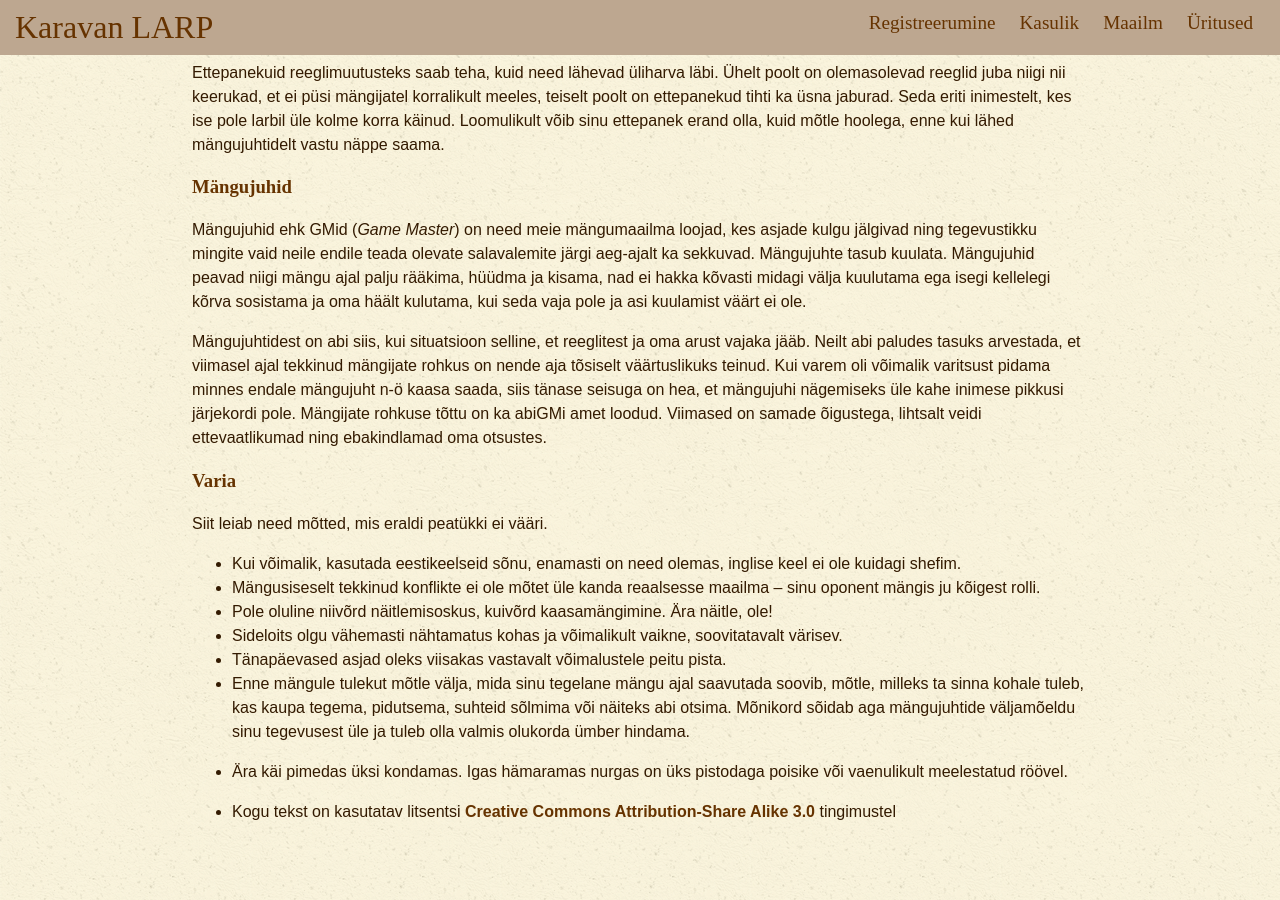
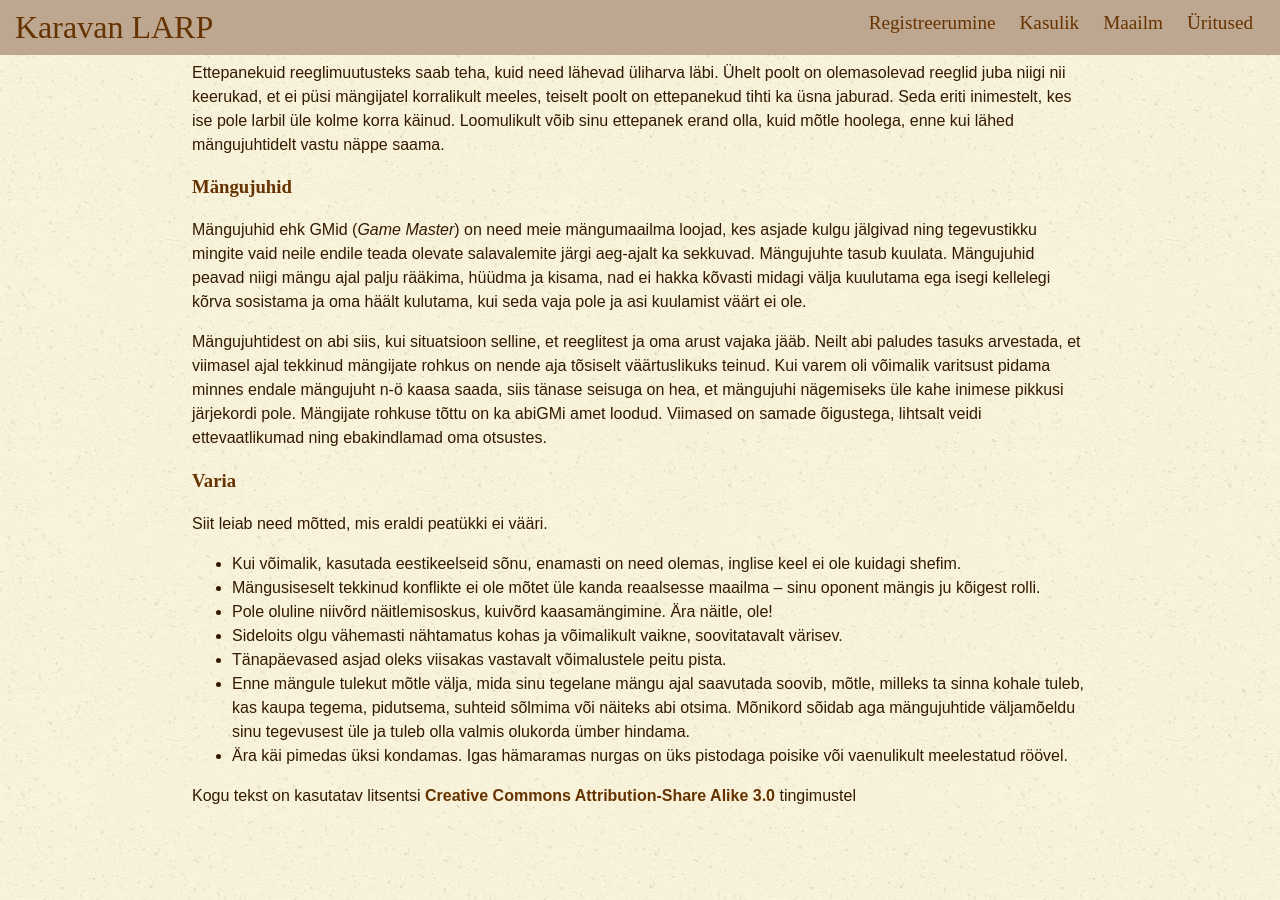
Before and after one commit to karavanlarp/karavanlarp.github.io, a Jekyll site: the page built from est/useful/larp.md, in a window 1280 px wide and 900 px high, scrolled down 5547 px. Built offline with Jekyll 4.4.1, drawn with Linux system fonts in a browser that asks for light colours; some web fonts are replaced.

Commit message:
text fix

```diff
--- a/est/useful/larp.md
+++ b/est/useful/larp.md
@@ -181,4 +181,4 @@ Siit leiab need mõtted, mis eraldi peatükki ei vääri.
 * Enne mängule tulekut mõtle välja, mida sinu tegelane mängu ajal saavutada soovib, mõtle, milleks ta sinna kohale tuleb, kas kaupa tegema, pidutsema, suhteid sõlmima või näiteks abi otsima. Mõnikord sõidab aga mängujuhtide väljamõeldu sinu tegevusest üle ja tuleb olla valmis olukorda ümber hindama.
 * Ära käi pimedas üksi kondamas. Igas hämaramas nurgas on üks pistodaga poisike või vaenulikult meelestatud röövel.
 
-* Kogu tekst on kasutatav litsentsi [Creative Commons Attribution-Share Alike 3.0](http://www.dragon.ee/lohewiki/Kasutustingimused) tingimustel
+Kogu tekst on kasutatav litsentsi [Creative Commons Attribution-Share Alike 3.0](http://www.dragon.ee/lohewiki/Kasutustingimused) tingimustel
```
